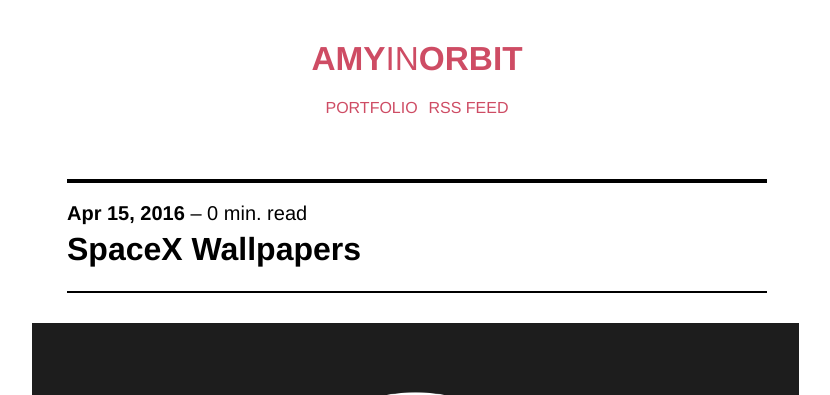
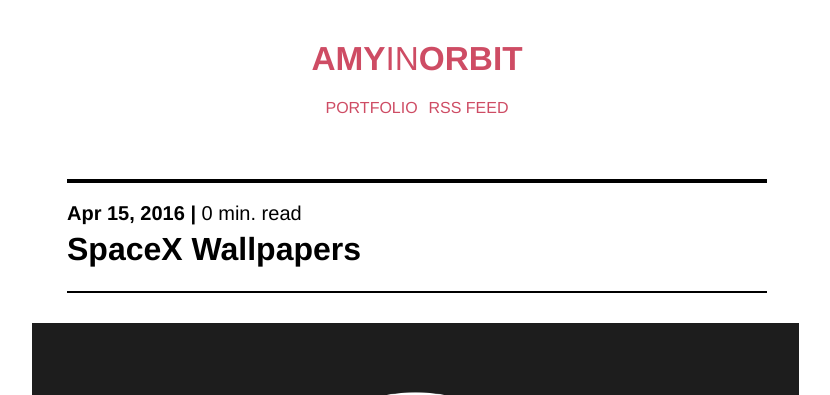
Before and after one commit to amyinorbit/amyinorbit.github.io, a Jekyll site: the page built from _posts/2016-04-15-asds-wallpapers.md, in a window 1280 px wide. Shown: the top 395 px of the page, without its empty margins (223-1053 px from the left). Built offline with Jekyll 4.4.1, drawn with Linux system fonts in a browser that asks for light colours.

Commit message:
Change separator in entry meta

```diff
--- a/_layouts/post.html
+++ b/_layouts/post.html
@@ -3,7 +3,7 @@ layout: default
 ---
 <article class="post padded">
     <header>
-        <span class="post-meta gui">{{ page.date | date: "%b %-d, %Y" }}<span class="gui thin"> &ndash; {{ content | number_of_words | divided_by:180 | ceil }}&nbsp;min. read</span></span>
+        <span class="post-meta gui">{{ page.date | date: "%b %-d, %Y" }} |<span class="gui thin"> {{ content | number_of_words | divided_by:180 | ceil }}&nbsp;min. read</span></span>
         {% if page.link %}
             <h1><a href="{{ page.link }}">{{ page.title }}</a> [www]</h1>
         {% else %}
--- a/static/style.css
+++ b/static/style.css
@@ -27,7 +27,7 @@ body {
 h1, h2, h3, h4, h5, h6 {
     font-weight: 700;
     line-height: 1.3;
-    margin: .75em 0 .75em 0;
+    margin: .75em 0;
     color: #000;
 }
 
```
